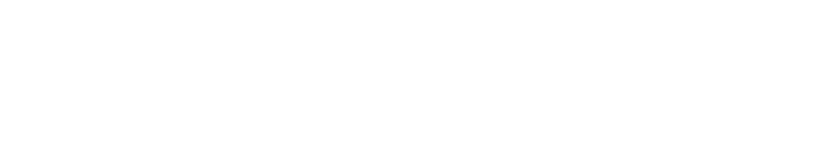
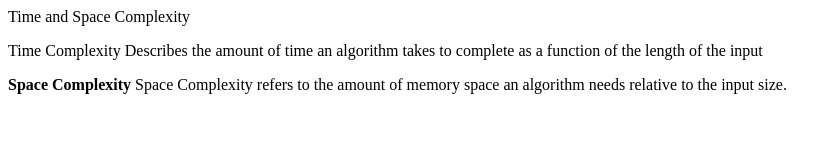
Before and after one commit to acciojob/time-and-space-complexity-nisha-salunkhe272, a website: page main.html in a window 1280 px wide. Shown: the whole page, without its empty margins (0-838 px from the left). Drawn offline with Linux system fonts and the light colour scheme.

Commit message:
created a submission

```diff
--- a/main.html
+++ b/main.html
@@ -6,7 +6,13 @@
 	<link rel="stylesheet" href="styles.css">
 </head>
 
-<body>
+<body
+    <h1>Time and Space Complexity</h1>
+	<p>Time Complexity Describes the amount of time an algorithm takes to complete as a function of the length of the input</p>
+	<p><b>Space Complexity</b> Space Complexity refers to the amount of memory space an algorithm needs relative to the input size.</p>
+
+
+
 	<!-- the entire body must be written by student -->
     <script type="text/javascript" src="./script.js">
 </script>
```
